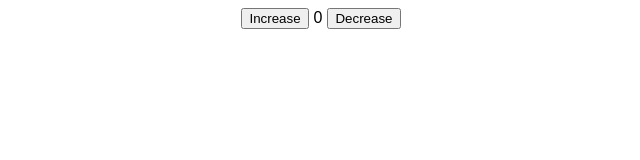
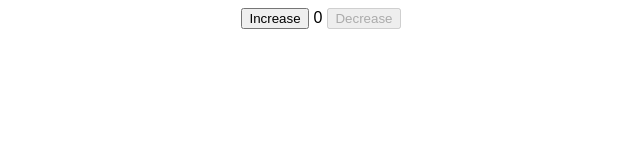
Before and after one commit to chibchombiano26/react_hooks, a React (Create React App) app: page / in a window 1280 px wide. Shown: the top 160 px of the page, without its empty margins (319-959 px from the left). Built offline with nearby package versions, Linux system fonts and the light colour scheme.

Commit message:
use effect

```diff
--- a/src/components/counter.tsx
+++ b/src/components/counter.tsx
@@ -1,13 +1,20 @@
-import React, { useState } from "react";
+import React, { useEffect, useState } from "react";
 
 const Counter = () => {
   const [value, setValue] = useState<number>(0);
+  const [minimumReached, setMinimumReached] = useState<boolean>(false);
+
+  useEffect(() => {
+    console.log(value);
+    value === 0 ? setMinimumReached(true) : setMinimumReached(false);
+  }, [value]);
 
   return (
     <>
       <button onClick={() => setValue(value + 1)}>Increase</button>
       <span style={{ marginLeft: "5px" }}>{value}</span>
       <button
+        disabled={minimumReached}
         style={{ marginLeft: "5px" }}
         onClick={() => setValue(value + -1)}
       >
```
